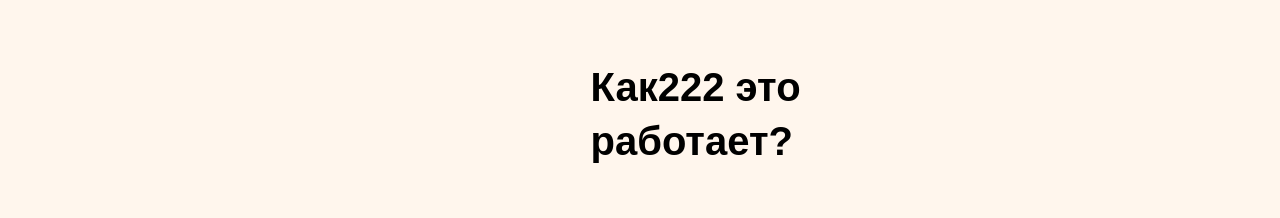
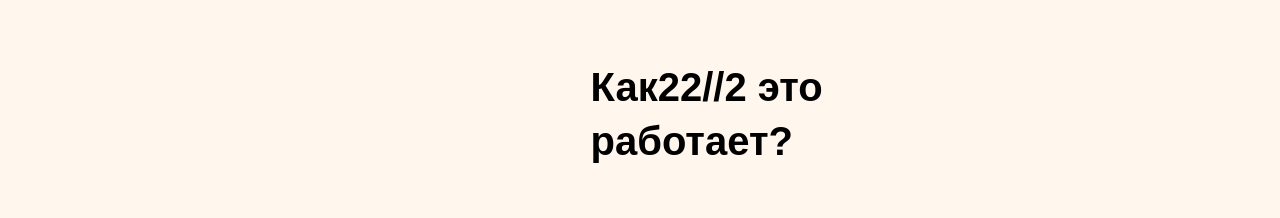
Before and after one commit to petrov1989/evclid, a plain HTML site: page index.html in a window 1280 px wide. Shown: the top 218 px of the page. Drawn offline with Linux system fonts and the light colour scheme; files whose address does not match are found by name; a web font is replaced by a local one.

Commit message:
Update index.html

```diff
--- a/index.html
+++ b/index.html
@@ -19,7 +19,7 @@
 
   <section class="sprite-top">
     <div class="container">
-      <h1 class="sprite-top__h1">Как222 это работает?</h1>
+      <h1 class="sprite-top__h1">Как22//2 это работает?</h1>
       <ul class="sprite-top__article-block">
         <li class="sprite-top__article">
             <svg>
```
